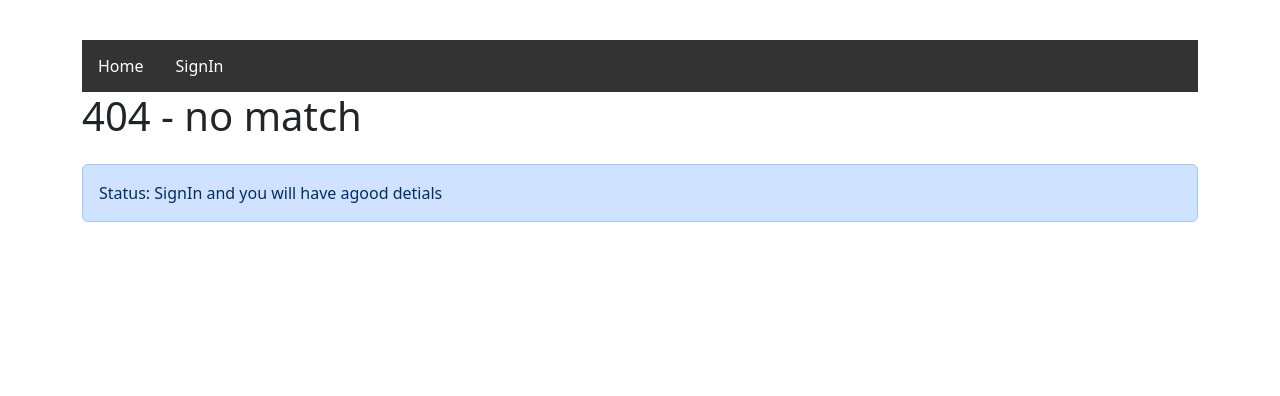
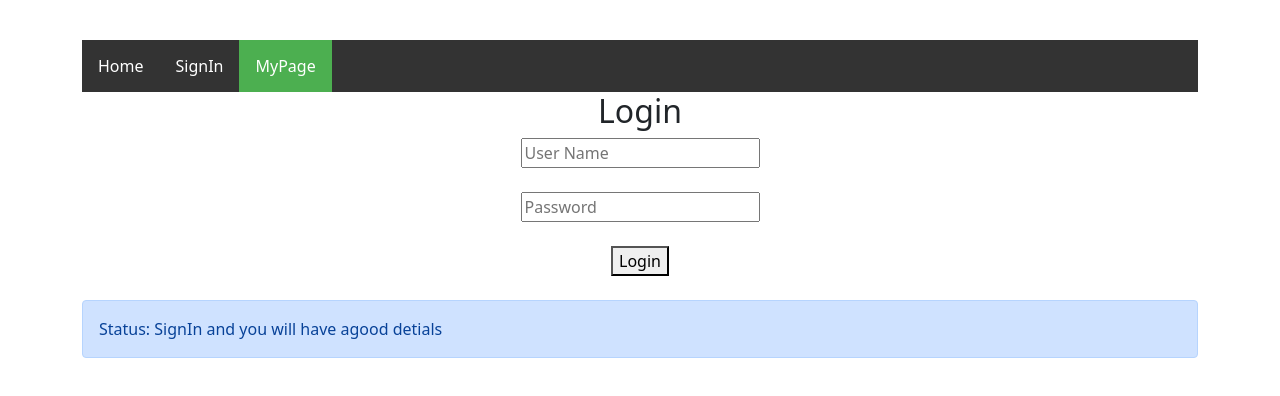
Before and after one commit to wehba-dotcom/SYS-FRONTED, a React (Create React App) app in the folder SEM3_EXAMEN_FRONTEND/: page /MyPage in a window 1280 px wide. Before the commit this address had no page. Shown: the top 396 px of the page. Built offline with nearby package versions, Linux system fonts and the light colour scheme.

Commit message:
made path from homepage to mypage

```diff
--- a/SEM3_EXAMEN_FRONTEND/package.json
+++ b/SEM3_EXAMEN_FRONTEND/package.json
@@ -6,8 +6,11 @@
     "@testing-library/jest-dom": "^5.16.1",
     "@testing-library/react": "^12.1.2",
     "@testing-library/user-event": "^13.5.0",
+    "bootstrap": "^5.1.3",
     "react": "^17.0.2",
+    "react-bootstrap": "^2.3.1",
     "react-dom": "^17.0.2",
+    "react-router-dom": "^5.3.0",
     "react-scripts": "5.0.0",
     "web-vitals": "^2.1.3"
   },
--- a/SEM3_EXAMEN_FRONTEND/src/App.js
+++ b/SEM3_EXAMEN_FRONTEND/src/App.js
@@ -9,6 +9,7 @@ import AddTrip from './components/AddTrip.jsx';
 import SignIn from './components/SignIn';
 import NoMatch from './components/NoMatch.jsx';
 import facade from './apiFacade';
+import MyPage from './components/MyPage';
 import { Container, Alert } from 'react-bootstrap';
 import 'bootstrap/dist/css/bootstrap.min.css';
 import { useState } from 'react';
@@ -57,6 +58,10 @@ function App() {
               <Element3 facade={facade} errorMessage={errorMessage} setErrorMessage={setErrorMessage} />}
           </Route>
 
+          <Route path="/MyPage">
+          < MyPage />
+          </Route>
+
           <Route path="/modifytrip">
             {facade.hasUserAccess('admin', loggedIn) &&
               <ModifyTrip facade={facade} errorMessage={errorMessage} setErrorMessage={setErrorMessage} />}
--- a/SEM3_EXAMEN_FRONTEND/src/components/Header.jsx
+++ b/SEM3_EXAMEN_FRONTEND/src/components/Header.jsx
@@ -23,6 +23,8 @@ function Header({ facade, loggedIn }) {
           <li><NavLink activeClassName="active" to="/AddTrip"> AddTrip</NavLink></li>
         )}
          <li><NavLink  activeClassName="active" to="/signin">SignIn</NavLink></li>
+
+         <li> <NavLink exact activeClassName="active" to="/MyPage"> MyPage </NavLink></li>
       </ul>
     </div>
   );
--- /dev/null
+++ b/SEM3_EXAMEN_FRONTEND/src/components/MyPage.jsx
@@ -0,0 +1,31 @@
+import { useState,useHistory } from "react";
+
+export default function MyPage({ facade, setLoggedIn, setErrorMessage })
+{
+
+    const init = { username: "", password: "" };
+    const [loginCredentials, setLoginCredentials] = useState(init);
+
+    const performLogin = (evt) =>
+    {
+        evt.preventDefault();
+        facade.login(loginCredentials.username, loginCredentials.password, setLoggedIn, setErrorMessage)
+    }
+    const onChange = (evt) =>
+    {
+        setLoginCredentials({ ...loginCredentials, [evt.target.id]: evt.target.value })
+    }
+
+
+    return (
+        <div style={{textAlign:"center"}}>
+            <h2>Login</h2>
+            <form onChange={onChange} >
+                <input placeholder="User Name" id="username" /><br/><br/>
+                <input placeholder="Password" id="password" /><br/><br/>
+                <button onClick={performLogin} >Login</button>
+            </form>
+        </div>
+    )
+
+}
```
Also changed, not shown: 1 other file (tests, documents, lock files or other folders).
